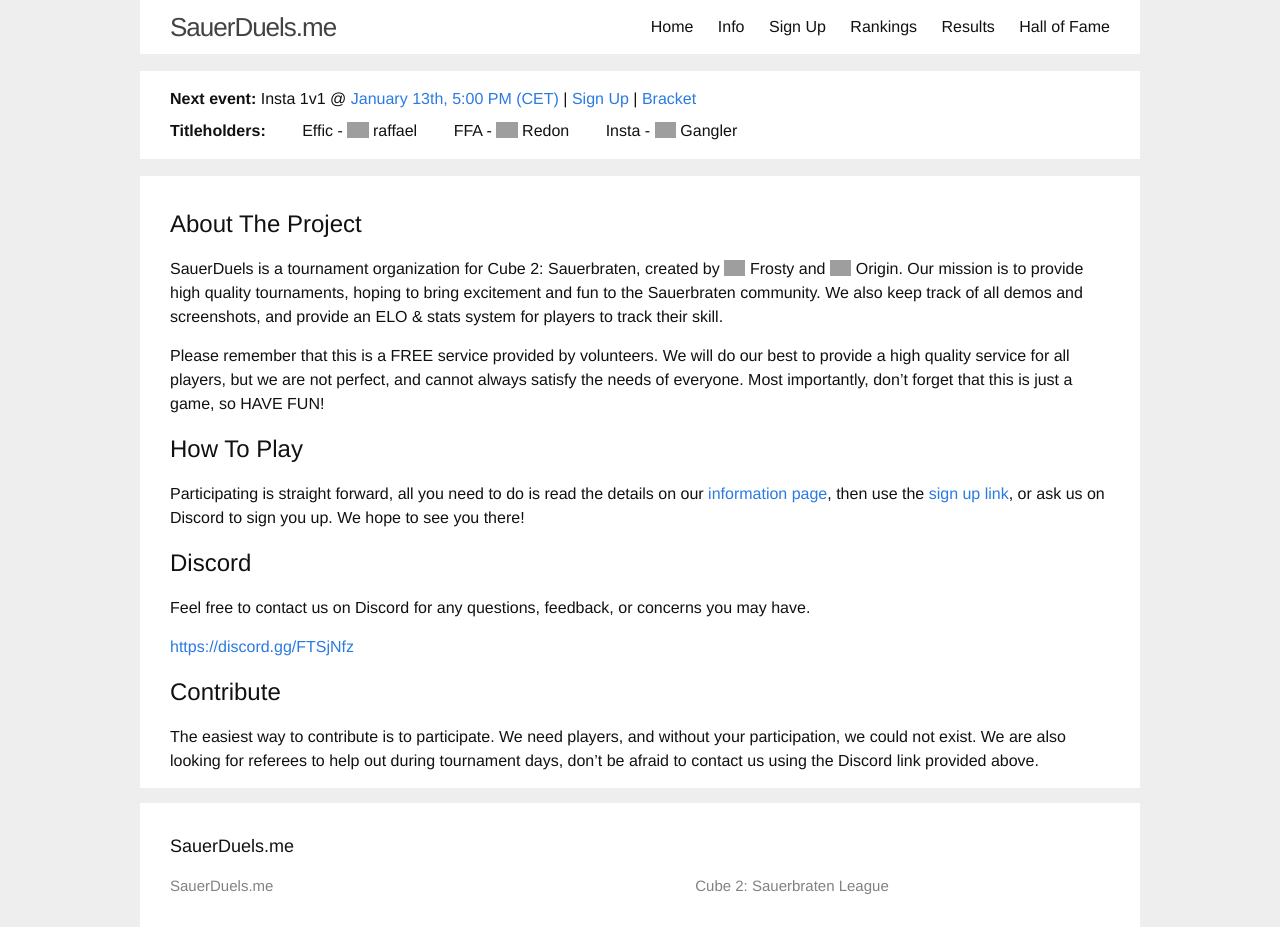
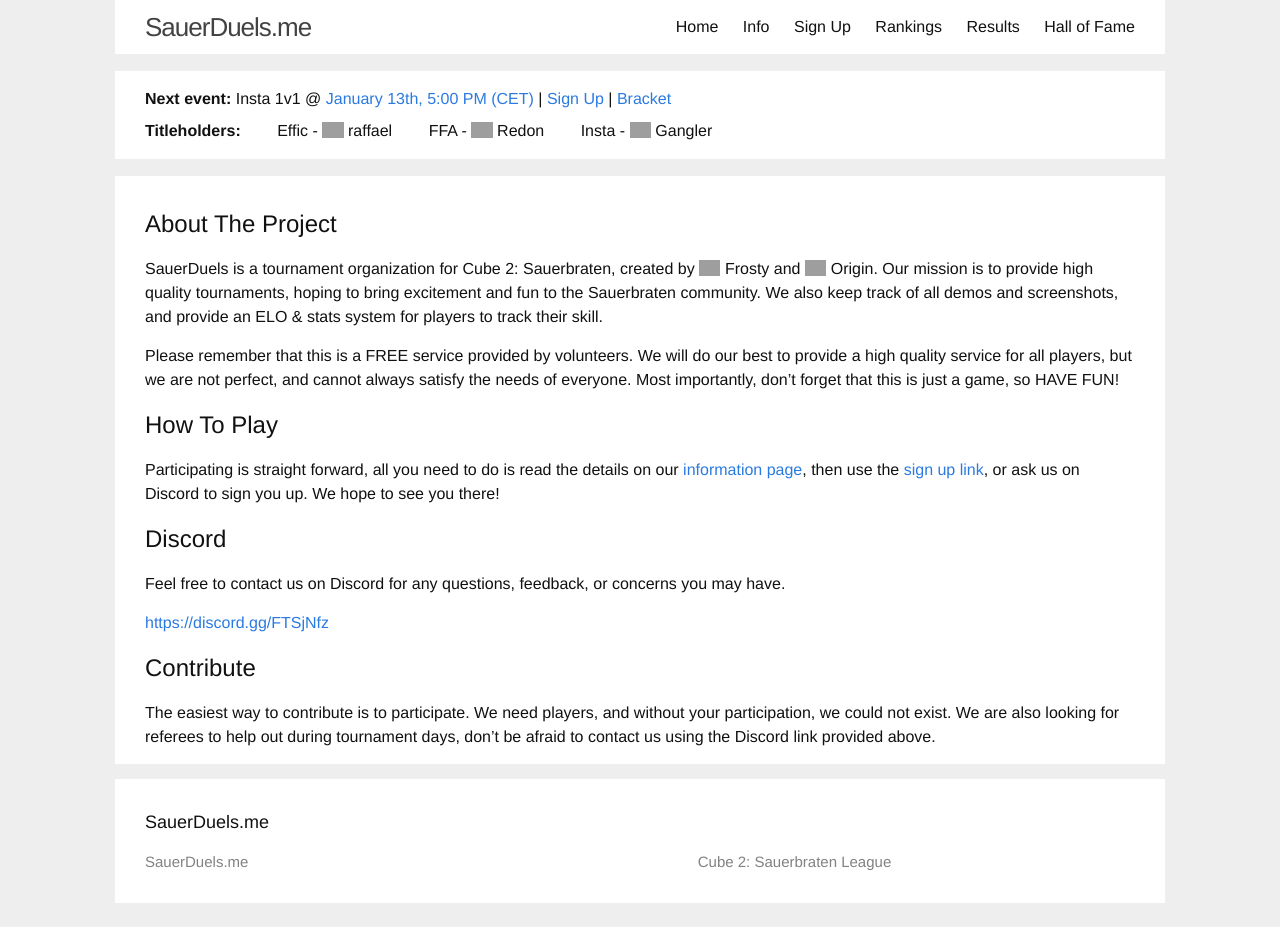
Before and after one commit to sauerduels/website, a Jekyll site: the page built from index.md, in a window 1280 px wide. Built offline with Jekyll 4.4.1, drawn with Linux system fonts in a browser that asks for light colours; a script that is not in the unit is left out; after the commit the page ends 903 px from its top, so only the background shows below that; grey boxes are pictures that could not be loaded.

Commit message:
Increase page width by 50 pixels

```diff
--- a/_sass/minima.scss
+++ b/_sass/minima.scss
@@ -19,7 +19,7 @@
 $grey-color-dark:  darken($grey-color, 25%) !default;
 
 // Width of the content area
-$content-width:    1000px !default;
+$content-width:    1050px !default;
 
 $on-palm:          600px !default;
 $on-laptop:        800px !default;
```
